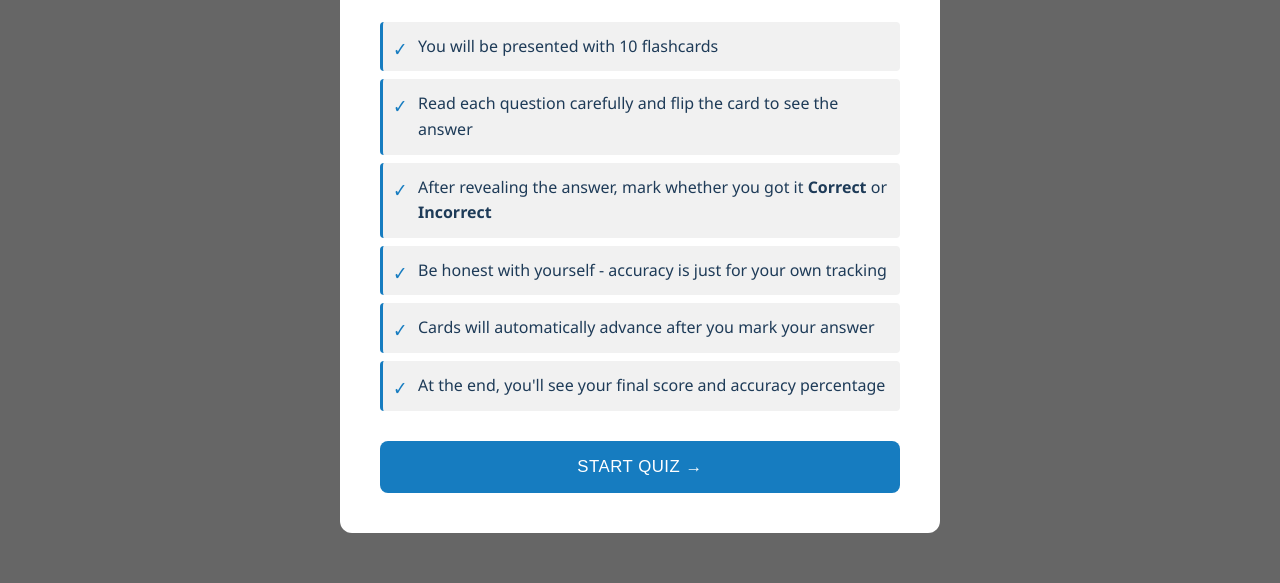
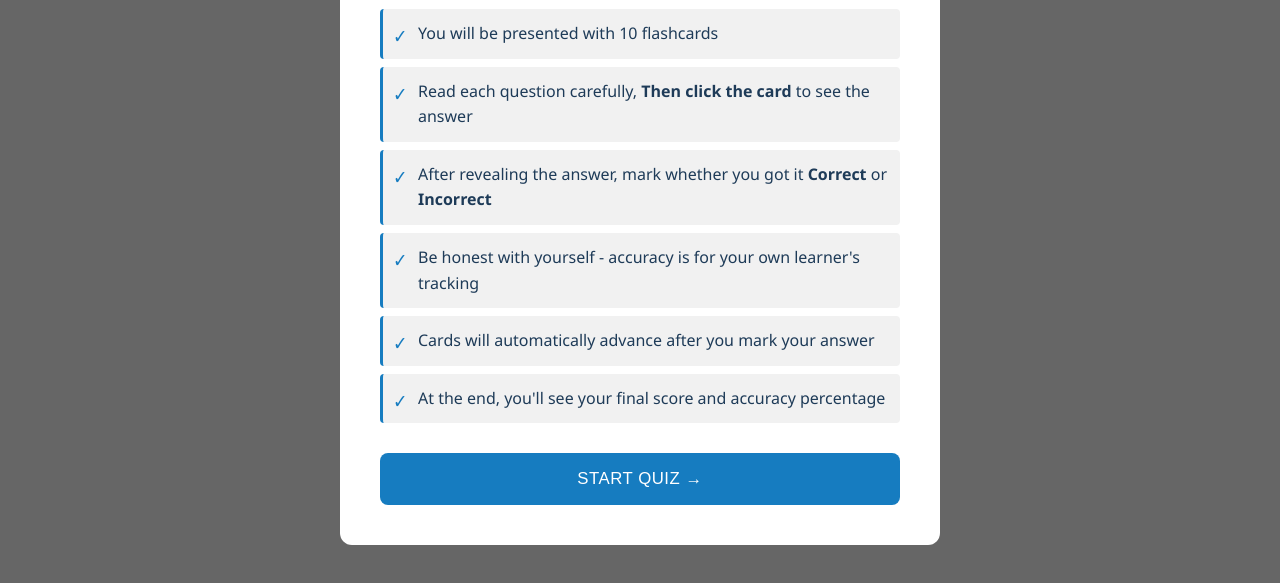
Before and after one commit to HikwaMehluli/flash-card-knowledge, a website: page index.html in a window 1280 px wide. Shown: the part 215-798 px from the top of the page. Drawn offline with Linux system fonts and the light colour scheme; no server answers.

Commit message:
Update Self-Evaluation Text

```diff
--- a/index.html
+++ b/index.html
@@ -16,9 +16,9 @@
 				<p>This is a <strong>self-evaluation</strong> quiz designed to help you assess your knowledge.</p>
 				<ul class="disclaimer-list">
 					<li>You will be presented with 10 flashcards</li>
-					<li>Read each question carefully and flip the card to see the answer</li>
+					<li>Read each question carefully, <strong>Then click the card</strong> to see the answer</li>
 					<li>After revealing the answer, mark whether you got it <strong>Correct</strong> or <strong>Incorrect</strong></li>
-					<li>Be honest with yourself - accuracy is just for your own tracking</li>
+					<li>Be honest with yourself - accuracy is for your own learner's tracking</li>
 					<li>Cards will automatically advance after you mark your answer</li>
 					<li>At the end, you'll see your final score and accuracy percentage</li>
 				</ul>
```
